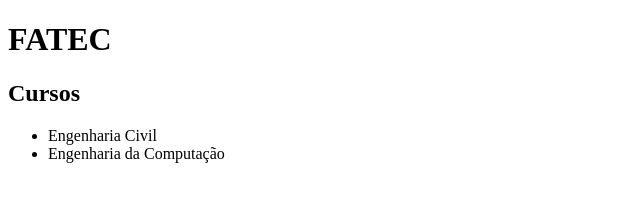
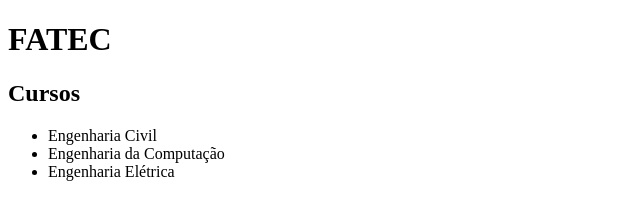
Before and after one commit to slabr/siteweb, a plain HTML site: page index.html in a window 1280 px wide. Shown: the whole page, without its empty margins (0-640 px from the left). Drawn offline with Linux system fonts and the light colour scheme.

Commit message:
Modificado novamente o index.html

```diff
--- a/index.html
+++ b/index.html
@@ -12,6 +12,7 @@
     <ul>
         <li>Engenharia Civil</li>
         <li>Engenharia da Computação</li>
+        <li>Engenharia Elétrica</li>
     </ul>
 </body>
 </html>
```
